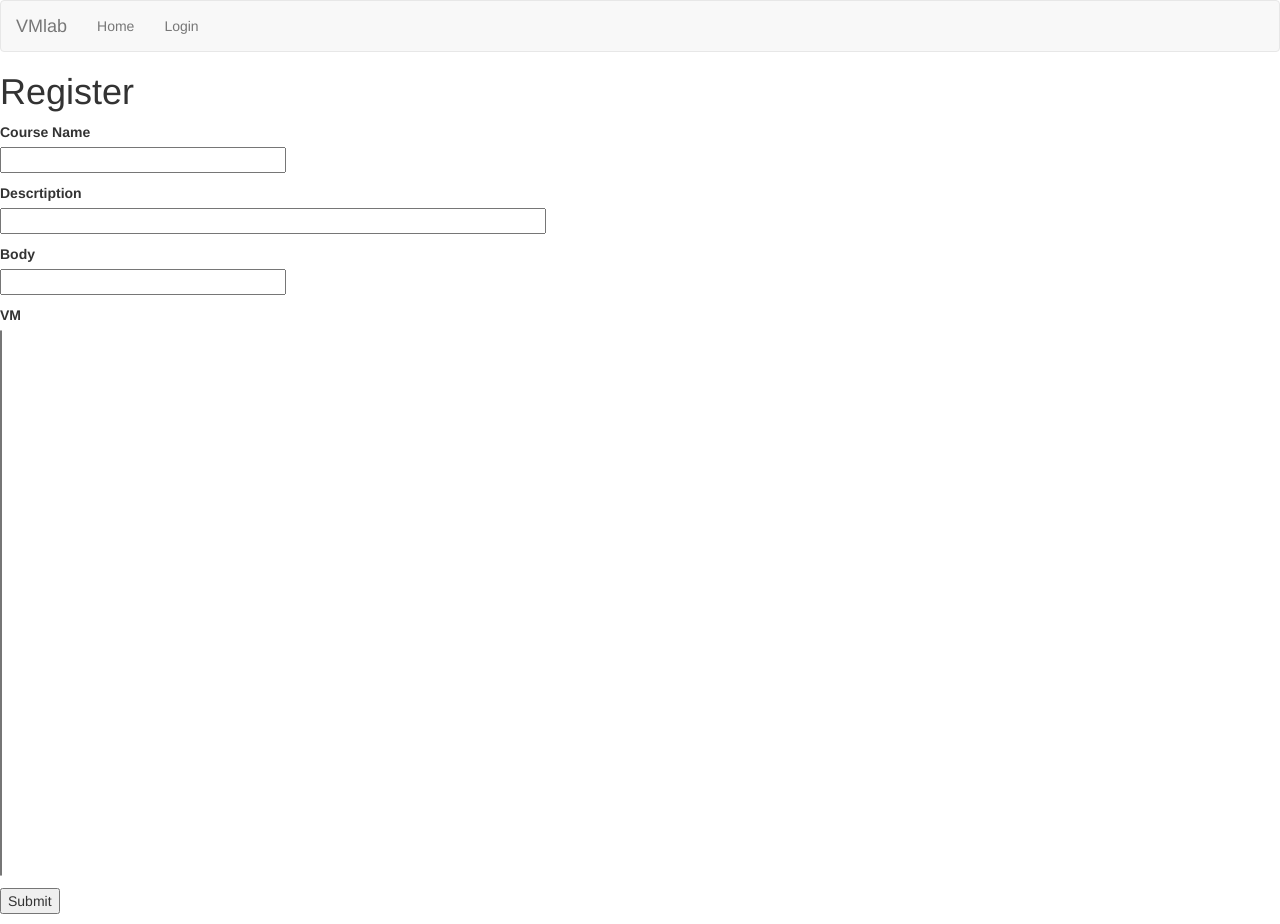
After one commit to tcarwash/VMLab, a Flask app: page /new-course in a window 1280 px wide. The commit adds this page. Run offline with Flask 2, Linux system fonts and the light colour scheme; data that the repository does not hold is empty; some libraries are stand-ins or nearby versions.

Commit message:
basic add course

```diff
--- a/app/forms.py
+++ b/app/forms.py
@@ -13,7 +13,15 @@ class UserEditForm(FlaskForm):
     userid = HiddenField('UserID')
     admin = BooleanField('Admin')
     student = BooleanField('Student')
+    teacher = BooleanField('Teacher')
     submit = SubmitField('Submit Changes')
+
+class CourseForm(FlaskForm):
+    course_name = StringField('Course Name', validators=[DataRequired()])
+    course_desc = StringField('Descrtiption')
+    course_text = StringField('Body', validators=[DataRequired()])
+    vm = SelectField('VM')
+    submit = SubmitField('Submit')
 
 class DeleteAssignForm(FlaskForm):
     userid = HiddenField("UserID")
--- a/app/models.py
+++ b/app/models.py
@@ -65,6 +65,9 @@ class User(UserMixin, db.Model):
     def is_student(self):
         return any(role.name=='student' for role in self.roles)
 
+    def is_teacher(self):
+        return any(role.name=='teacher' for role in self.roles)
+
     def set_password(self, password):
         self.password_hash = generate_password_hash(password)
 
--- a/app/routes.py
+++ b/app/routes.py
@@ -1,6 +1,6 @@
 from app import app, db
 from flask import render_template, flash, redirect, url_for, request
-from app.forms import AssignForm, DeleteAssignForm, LoginForm, RegistrationForm, UserEditForm
+from app.forms import AssignForm, DeleteAssignForm, CourseForm, LoginForm, RegistrationForm, UserEditForm
 from flask_login import current_user, login_user, logout_user, login_required
 from app.models import User, Role, Course, VM, Instance
 from werkzeug.urls import url_parse
@@ -42,8 +42,12 @@ def admin():
             u.roles.remove(Role.query.filter(Role.name == 'admin').one())
         if usereditform.student.data == True and not u.is_student():
             u.roles.append(Role.query.filter(Role.name == 'student').one())
-        if usereditform.student.data == False and u.is_admin():
+        if usereditform.student.data == False and u.is_student():
             u.roles.remove(Role.query.filter(Role.name == 'student').one())
+        if usereditform.teacher.data == True and not u.is_teacher():
+            u.roles.append(Role.query.filter(Role.name == 'teacher').one())
+        if usereditform.teacher.data == False and u.is_teacher():
+            u.roles.remove(Role.query.filter(Role.name == 'teacher').one())
         db.session.add(u)
         db.session.commit()
     users = User.query.all()
@@ -53,6 +57,24 @@ def admin():
 def logout():
     logout_user()
     return redirect(url_for('index'))
+
+@app.route('/new-course', methods=['GET', 'POST'])
+def new_course():
+    form=CourseForm()
+    vms = [(vm.id, vm.vm_name) for vm in VM.query.all()]
+    form.vm.choices=vms
+    if form.validate_on_submit():
+        c = Course(course_name=form.course_name.data,
+                course_desc=form.course_desc.data,
+                course_text=form.course_text.data,
+                vm_id = form.vm.data
+                )
+        db.session.add(c)
+        db.session.commit()
+        flash('Course Added!')
+        return redirect(url_for('index'))
+
+    return render_template('new-course.html', title="New Course", form=form)
 
 @app.route('/login', methods=['GET', 'POST'])
 def login():
--- a/app/templates/admin.html
+++ b/app/templates/admin.html
@@ -14,6 +14,8 @@
       {{ usereditform.userid(value=user.id) }}
       {{ usereditform.student.label }}
       {{ usereditform.student(checked=user.is_student()) }}
+      {{ usereditform.teacher.label }}
+      {{ usereditform.teacher(checked=user.is_teacher()) }}
       {{ usereditform.admin.label }}
       {{ usereditform.admin(checked=user.is_admin()) }}
       </td>
--- a/app/templates/base.html
+++ b/app/templates/base.html
@@ -25,6 +25,9 @@
         {%if current_user.assignments|length > 0%}
         <li><a href="{{ url_for('courses') }}">Courses</a></li>
         {%endif%}
+        {%if current_user.is_teacher()%}
+        <li><a href="{{ url_for('new_course') }}">Create Course</a></li>
+        {%endif%}
         {%if current_user.is_admin()%}
         <li><a href="{{ url_for('admin') }}">Admin</a></li>
         {%endif%}
--- /dev/null
+++ b/app/templates/new-course.html
@@ -0,0 +1,26 @@
+
+{% extends "base.html" %}
+
+{% block content %}
+    <h1>Register</h1>
+    <form action="" method="post">
+        {{ form.hidden_tag() }}
+        <p>
+            {{ form.course_name.label }}<br>
+            {{ form.course_name(size=32) }}<br>
+        </p>
+        <p>
+            {{ form.course_desc.label }}<br>
+            {{ form.course_desc(size=64) }}<br>
+        </p>
+        <p>
+            {{ form.course_text.label }}<br>
+            {{ form.course_text(size=32) }}<br>
+        </p>
+        <p>
+            {{ form.vm.label }}<br>
+            {{ form.vm(size=32) }}<br>
+        </p>
+        <p>{{ form.submit() }}</p>
+    </form>
+{% endblock %}
```
